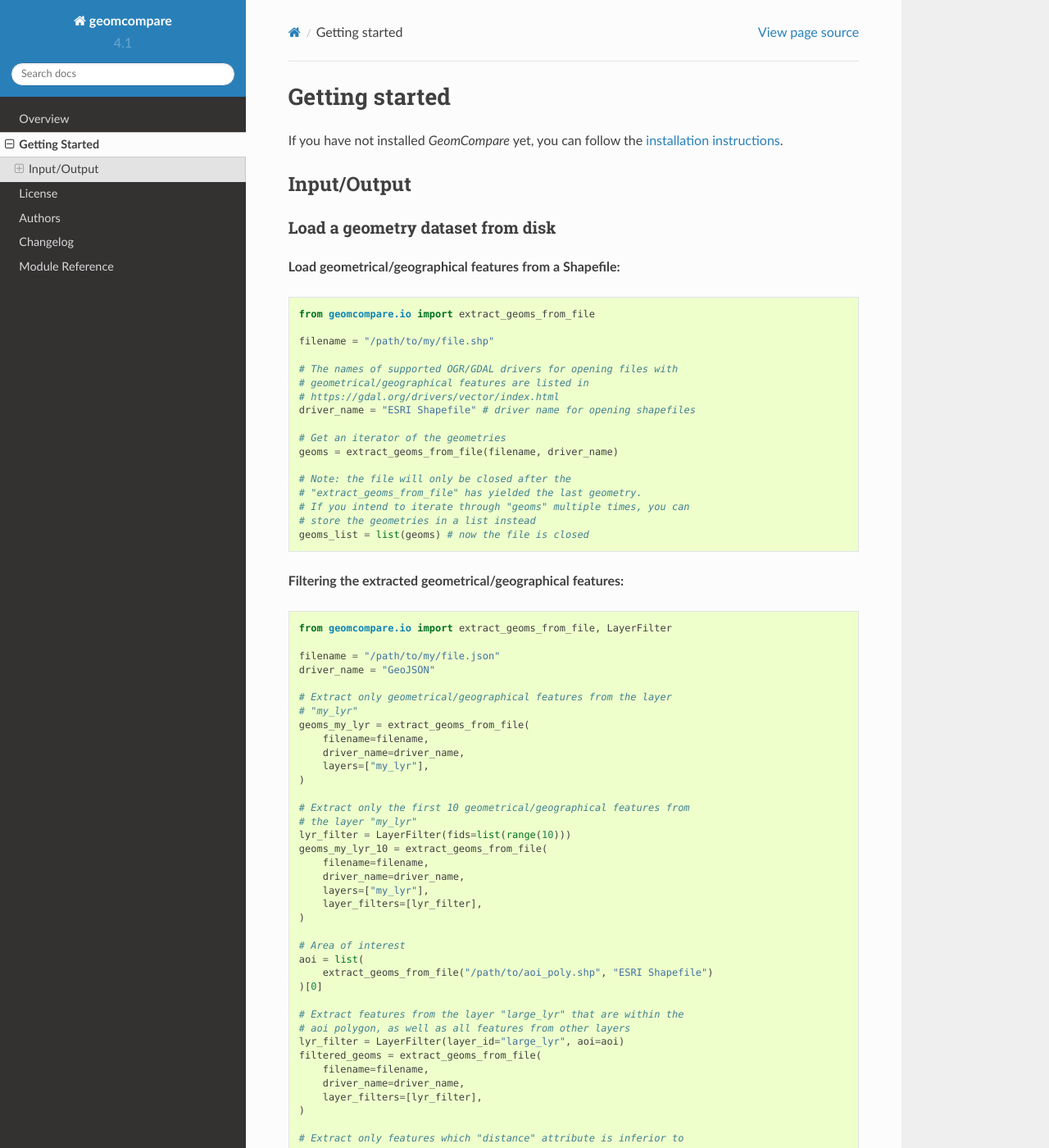
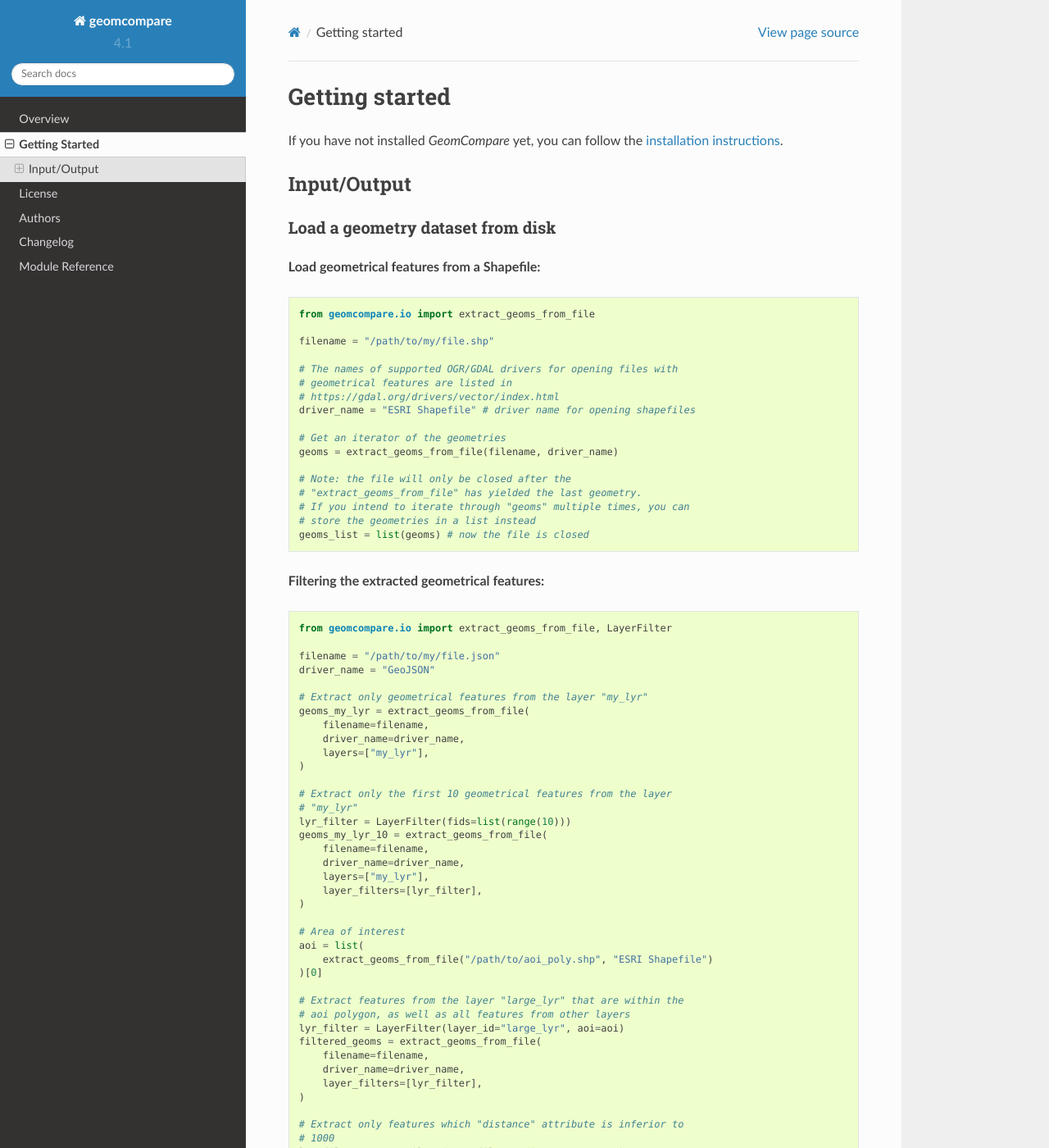
Before and after one commit to kartverket/GeomCompare, a Sphinx documentation site: the page built from docs/gettingstarted.rst, in a window 1280 px wide and 1400 px high. Shown: the whole window at 82% size. Built offline with Sphinx 7.4.7 and the Read the Docs theme 2.0.0, drawn with Linux system fonts in a browser that asks for light colours.

Commit message:
docs: "geometrical/geographical" -> "geometrical"

```diff
--- a/docs/gettingstarted.rst
+++ b/docs/gettingstarted.rst
@@ -12,7 +12,7 @@
 Load a geometry dataset from disk
 """""""""""""""""""""""""""""""""
 
-**Load geometrical/geographical features from a Shapefile:**
+**Load geometrical features from a Shapefile:**
 
 .. code-block:: python
 
@@ -21,7 +21,7 @@
    filename = "/path/to/my/file.shp"
 
    # The names of supported OGR/GDAL drivers for opening files with
-   # geometrical/geographical features are listed in
+   # geometrical features are listed in
    # https://gdal.org/drivers/vector/index.html
    driver_name = "ESRI Shapefile" # driver name for opening shapefiles
 
@@ -34,7 +34,7 @@
    # store the geometries in a list instead
    geoms_list = list(geoms) # now the file is closed
 
-**Filtering the extracted geometrical/geographical features:**
+**Filtering the extracted geometrical features:**
 
 .. code-block:: python
 
@@ -43,16 +43,15 @@
    filename = "/path/to/my/file.json"
    driver_name = "GeoJSON"
 
-   # Extract only geometrical/geographical features from the layer
-   # "my_lyr"
+   # Extract only geometrical features from the layer "my_lyr"
    geoms_my_lyr = extract_geoms_from_file(
        filename=filename,
        driver_name=driver_name,
        layers=["my_lyr"],
    )
 
-   # Extract only the first 10 geometrical/geographical features from
-   # the layer "my_lyr"
+   # Extract only the first 10 geometrical features from the layer
+   # "my_lyr"
    lyr_filter = LayerFilter(fids=list(range(10)))
    geoms_my_lyr_10 = extract_geoms_from_file(
        filename=filename,
@@ -151,7 +150,8 @@
    have different geometry types. If the features have different
    geometry types, you can still group them into multiple datasets of
    homogeneous geometry type, and write these datasets to the same
-   file on different layers, if the data format supports it, as shown below.
+   file on different layers, if the data format supports it, as shown
+   below.
 
 **Write a list of geometrical features to Shapefile:**
 
```
Also changed, not shown: 3 other files.
